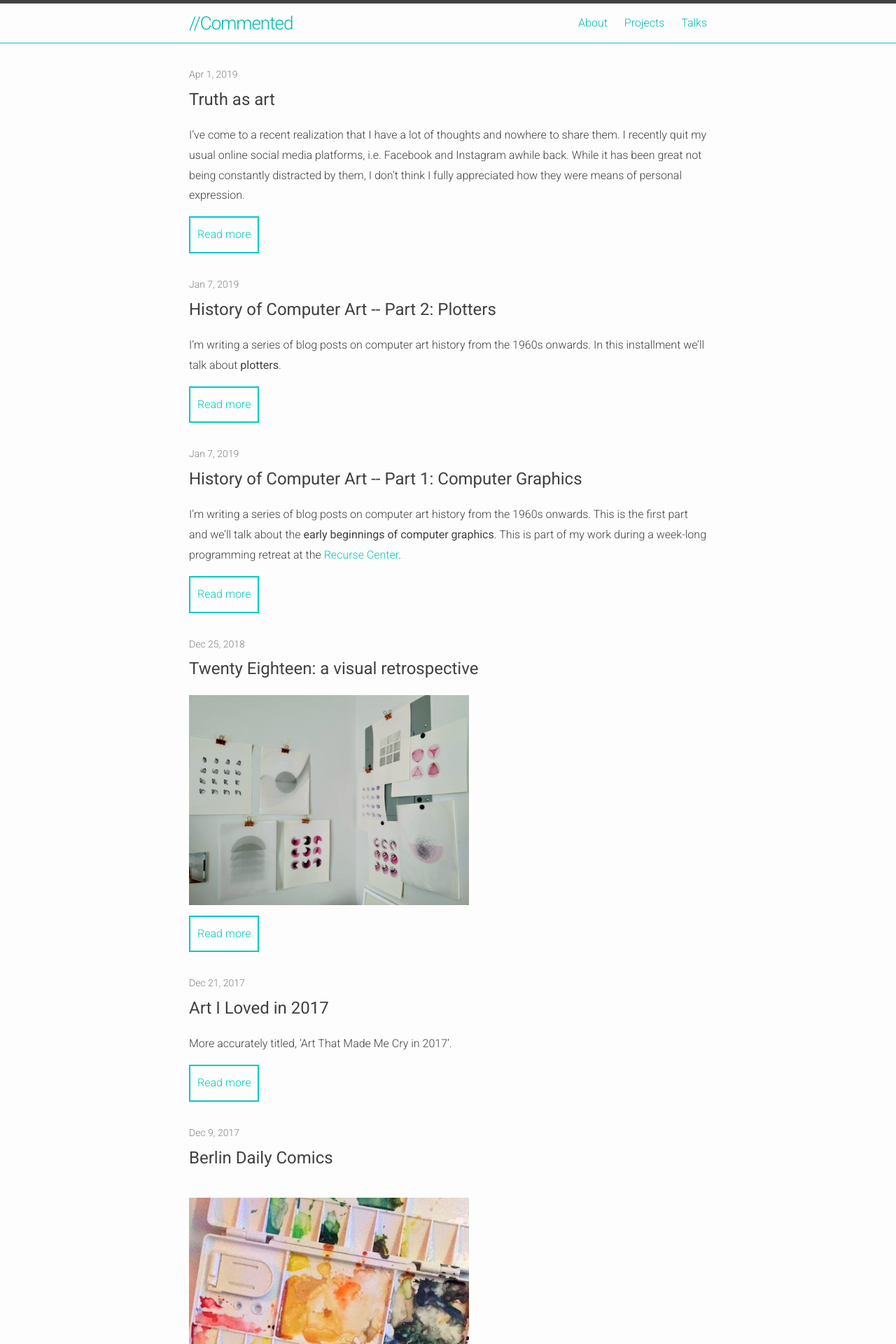
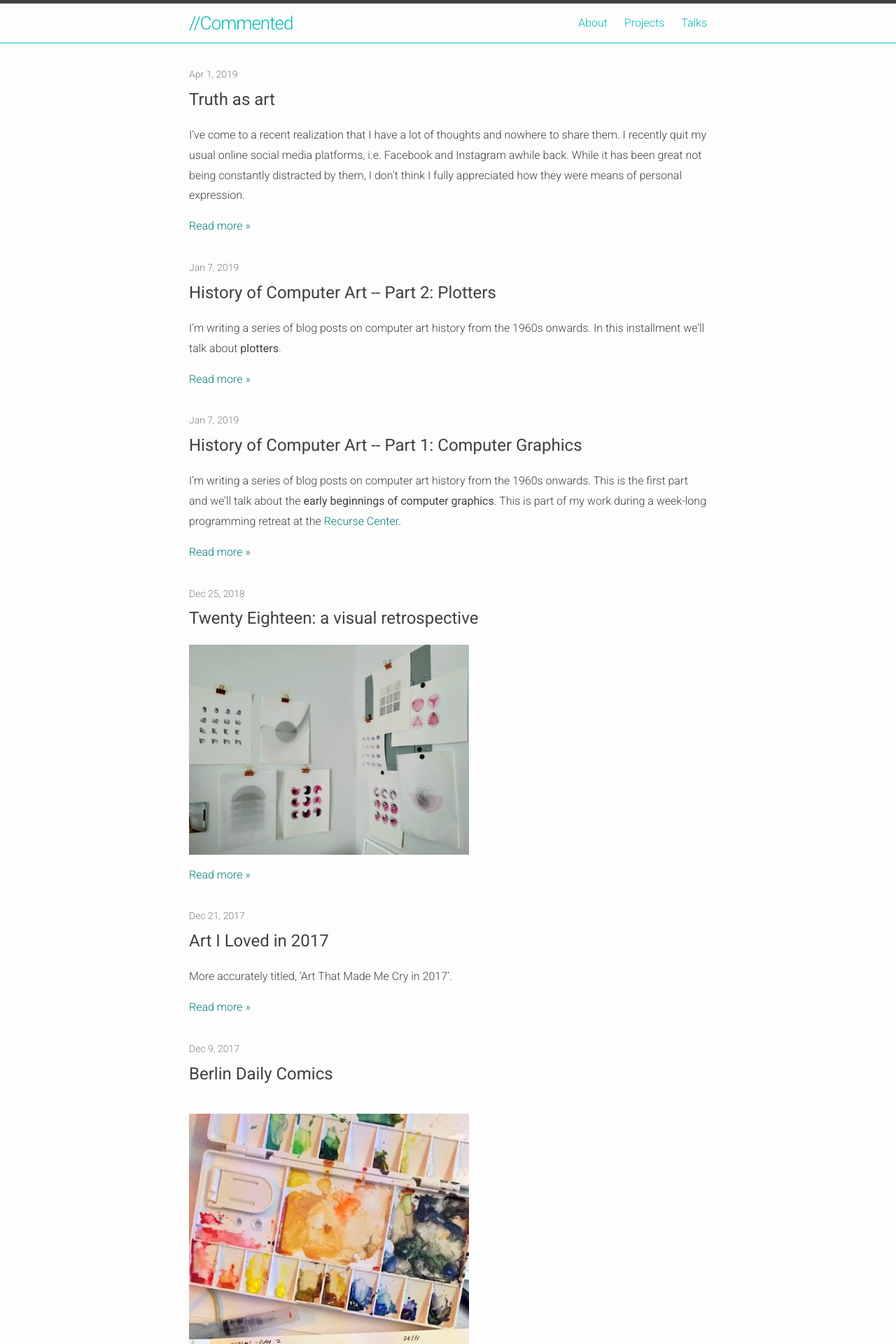
Before and after one commit to piratefsh/piratefsh.github.io, a Jekyll site: the page built from index.html, in a window 1280 px wide. Shown: the top 1920 px of the page at 70% size. Built offline with Jekyll 4.4.1, drawn with Linux system fonts in a browser that asks for light colours; the list of posts is cut into pages by our own code; some of the changed text lies outside the part shown.

Commit message:
Update style

```diff
--- a/css/style.sass
+++ b/css/style.sass
@@ -35,27 +35,34 @@ h1, h2, h3, h4
 
 
 a
-    color: $color-primary
+    color: darken($color-primary, 15%)
     transition: color 0.5s, background-color 0.5s, border 0.5s
     &:hover
         color: darken($color-primary, 10%)
         text-decoration: none
     &:visited
-        color: darken($color-primary, 10%)
+        color: darken($color-primary, 20%)
 
 .btn
-    border: 2px solid $color-primary
     padding: $space/2
     display: inline-block
-    &:hover
-        background-color: $color-primary
-        color: white
+    color: $color-primary
+    &.btn-default,
+    &.btn-primary
+        border: 2px solid $color-primary
+    &.btn-default
+        &:hover
+            background-color: $color-primary
+            color: white
     &.btn-primary
         background-color: $color-primary
         color: white
         &:hover
             border-color: darken($color-primary, 20%)
             background-color: darken($color-primary, 20%)
+
+a.btn
+    text-decoration: none
 
 .post-content, .post-list
     img, video
@@ -111,3 +118,6 @@ strong
 iframe
     display: block
     margin-bottom: 1em
+
+.rc-scout__link
+    color: inherit !important
--- a/index.html
+++ b/index.html
@@ -13,7 +13,7 @@ layout: default
             <h2>
               <a class="post-link" href="{{ post.url | prepend: site.baseurl }}">{{ post.title }}</a>
             </h2>
-            <p> {{ post.excerpt }} <a class="btn btn-default" href="{{post.url}}">Read more</a></p>
+            <p> {{ post.excerpt }} <a href="{{post.url}}">Read more &raquo;</a></p>
           </li>
       {% endunless %}
     {% endfor %}
```
